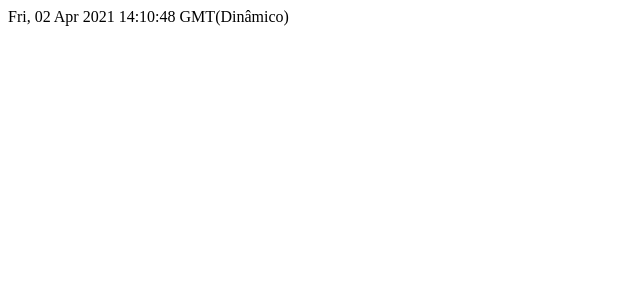
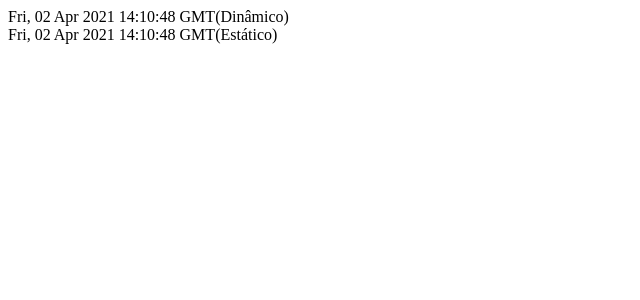
Before and after one commit to sdavidbastos/ideia-unica, a Next.js app: page /tempo in a window 1280 px wide. Shown: the top 300 px of the page, without its empty margins (0-640 px from the left). Built offline with nearby package versions, Linux system fonts and the light colour scheme.

Commit message:
staticDateString

```diff
--- a/pages/tempo.jsx
+++ b/pages/tempo.jsx
@@ -1,12 +1,25 @@
-function Tempo() {
+function Tempo({ staticDateString }) {
   const dynamicDate = new Date();
   const dynamicDateString = dynamicDate.toGMTString();
 
   return (
-      <div>
-          {dynamicDateString}(Dinâmico)
-      </div>
-  )
+    <>
+      <div>{dynamicDateString}(Dinâmico)</div>
+      <div>{staticDateString}(Estático)</div>
+    </>
+  );
+}
+
+// Na disso vai para o backend
+export function getStaticProps() {
+  const staticDate = new Date();
+  const staticDateString = staticDate.toGMTString();
+
+  return {
+    props: {
+      staticDateString,
+    },
+  };
 }
 
 export default Tempo;
```
